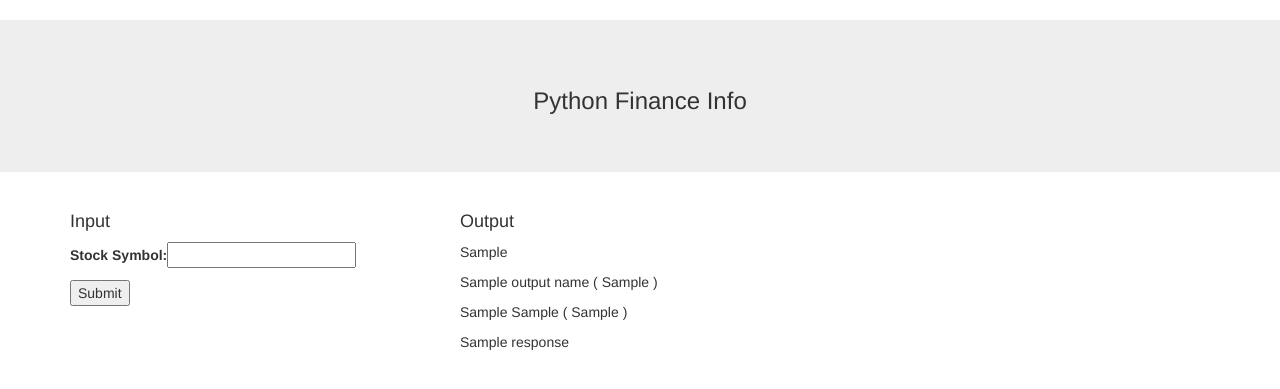
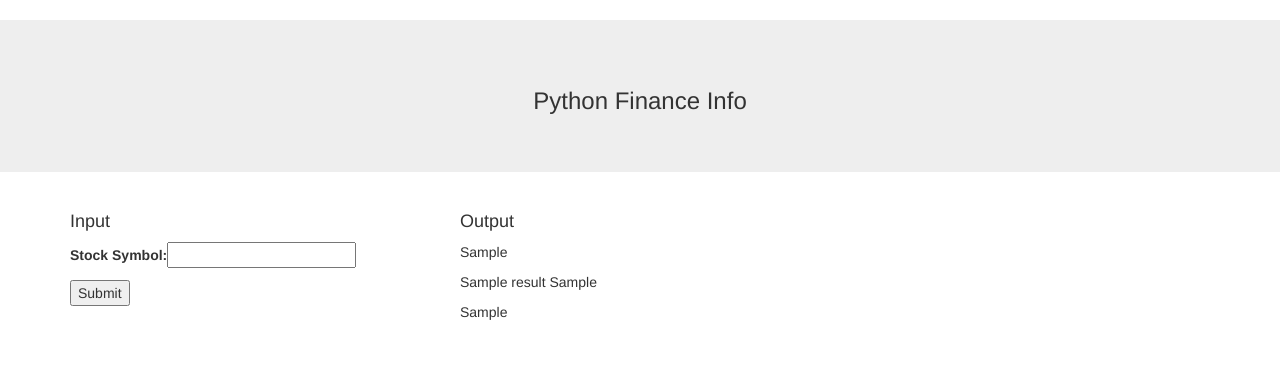
Before and after one commit to vjanjali/cmpe285, a Flask app: template templates/fin_info.html in a window 1280 px wide. Shown: the part 52-441 px from the top of the page. Run offline with Flask 2, Linux system fonts and the light colour scheme; the template is opened without the code that fills it: most values are stand-ins (such as "Sample title", 1, 10 or a date in 2020); some libraries are stand-ins or nearby versions.

Commit message:
made changes to displaying the result

```diff
--- a/templates/fin_info.html
+++ b/templates/fin_info.html
@@ -39,20 +39,11 @@
         <div class="col-sm-4">
                 <h4>Output</h4>
 
-                {% if output_dt %}
-            <p>{{ output_dt }}</p>
+                {% if result %}
+                <p>{{ result['output_dt'] }}</p>
+                <p>{{ result['output_name'] }} {{ result['output_symbol'] }}</p>
+                <p>{{ result['output_value'] }}</p>
                 {% endif %}
-                {% if output_name %}
-                <p>{{ output_name }}
-                {% endif %}
-                {% if output %}
-                    ( {{ output['01. symbol'] }} )</p>
-            <p>{{ output['05. price'] }} {{ output['09. change'] }} ( {{ output['10. change percent'] }} )</p>
-                {% else %}
-                {% endif %}
-            {% if response %}
-            <p>{{ response }}</p>
-            {% endif %}
 
 
         </div>
```
